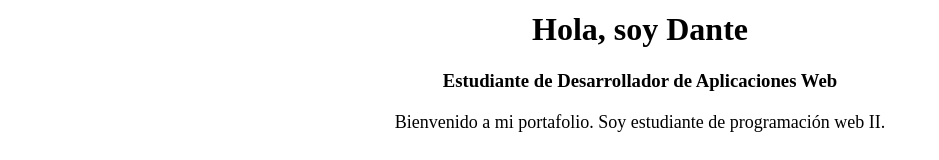
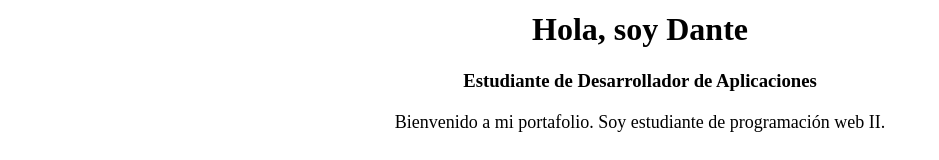
Before and after one commit to Dante0674/mi_portfoliodt, a React (Create React App) app: page / in a window 1280 px wide. Shown: the part 246-406 px from the top of the page, without its empty margins (0-939 px from the left). Built offline with nearby package versions, Linux system fonts and the light colour scheme; no server answers.

Commit message:
Limpieza de texto en Inicio

```diff
--- a/src/pagina/Inicio.js
+++ b/src/pagina/Inicio.js
@@ -23,7 +23,7 @@ function Inicio() {
           style={{ width: '150px', height: '150px', borderRadius: '50%', objectFit: 'cover', border: '3px solid #333' }}
         />
         <h1>Hola, soy Dante</h1>
-        <h3>Estudiante de Desarrollador de Aplicaciones Web</h3>
+        <h3>Estudiante de Desarrollador de Aplicaciones</h3>
         <p style={{ maxWidth: '600px', margin: '20px auto', fontSize: '18px' }}>
           Bienvenido a mi portafolio. Soy estudiante de programación web II.
         </p>
```
